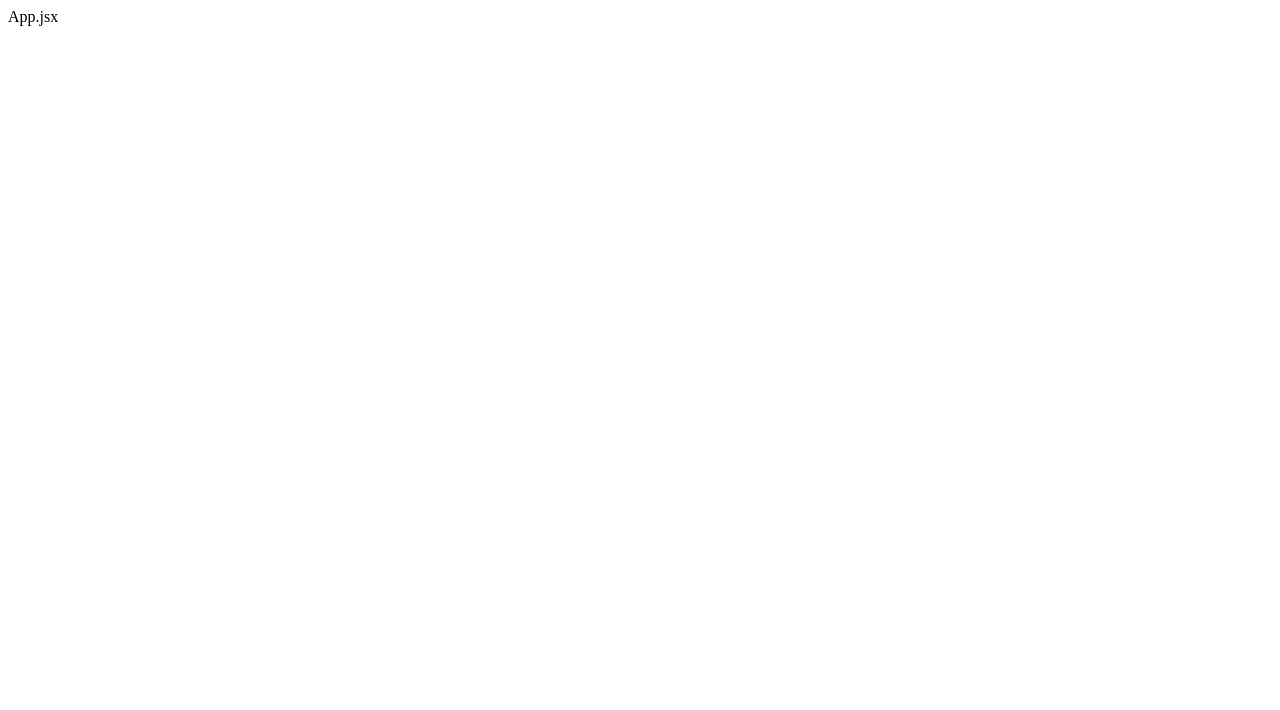
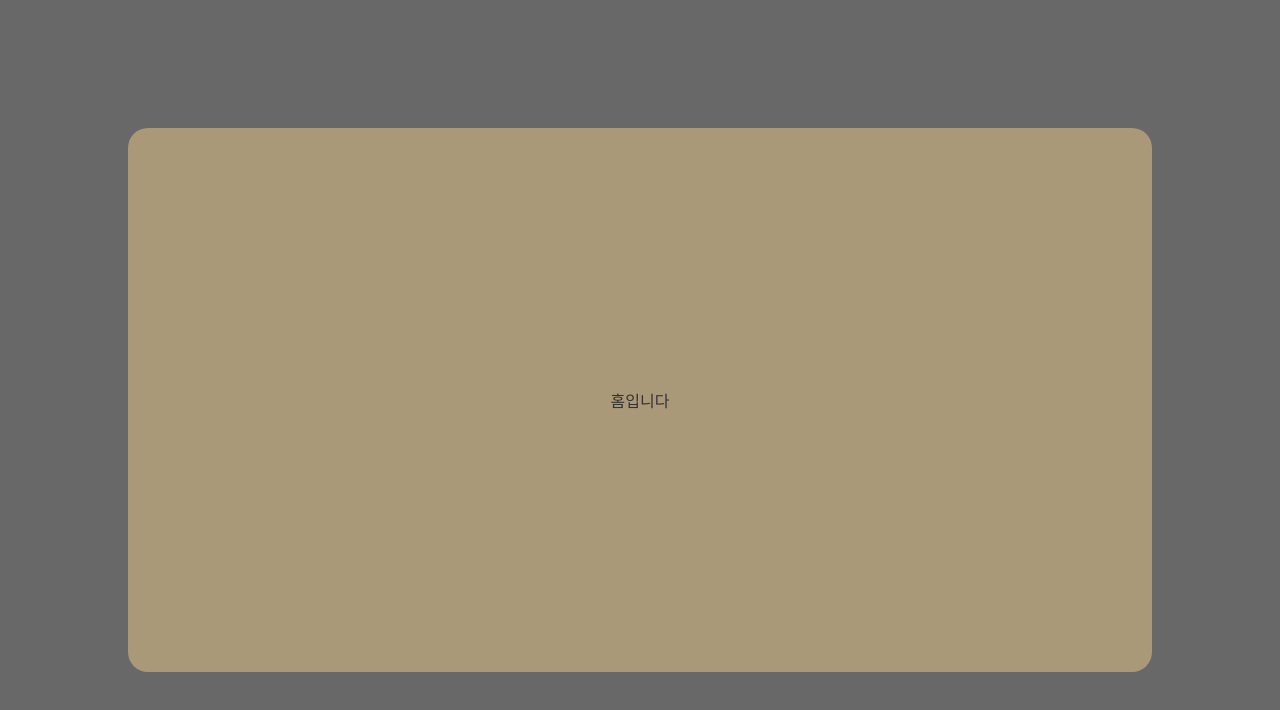
Before and after one commit to moyeothon/2024_MOYEOYHON_12team_FE, a React (Vite) app: page / in a window 1280 px wide. Before the commit this address had no page. Shown: the top 710 px of the page. Built offline with nearby package versions, Linux system fonts and the light colour scheme.

Commit message:
[chore] Home 배경 컴포넌트 구현 (사이즈 조정 필요)

```diff
--- a/index.html
+++ b/index.html
@@ -1,10 +1,10 @@
 <!doctype html>
-<html lang="en">
+<html lang="en" >
   <head>
     <meta charset="UTF-8" />
-    <!-- <link rel="icon" type="image/svg+xml" href="/vite.svg" /> -->
+    <link rel="icon" type="image/svg+xml" href="/vite.svg" />
     <meta name="viewport" content="width=device-width, initial-scale=1.0" />
-    <title>Vite + React</title>
+    <title>MOYEO</title>
   </head>
   <body>
     <div id="root"></div>
--- a/package.json
+++ b/package.json
@@ -12,7 +12,8 @@
   "dependencies": {
     "react": "^18.3.1",
     "react-dom": "^18.3.1",
-    "react-router-dom": "^6.27.0"
+    "react-router-dom": "^6.27.0",
+    "styled-components": "^6.1.13"
   },
   "devDependencies": {
     "@types/react": "^18.3.3",
--- a/src/App.css
+++ /dev/null
@@ -1,6 +0,0 @@
-#root {
-  max-width: 1280px;
-  margin: 0 auto;
-  padding: 2rem;
-  text-align: center;
-}
--- a/src/App.jsx
+++ b/src/App.jsx
@@ -1,13 +1,13 @@
 import { useState } from 'react'
 import { BrowserRouter as Router } from 'react-router-dom';
 import AppRouter from './router';
+import GlobalStyles from '@/styles/GlobalStyles'
 
 function App() {
-  const [count, setCount] = useState(0)
 
   return (
     <>
-      App.jsx
+    <GlobalStyles />
       <Router>
         <AppRouter />
       </Router>
--- a/src/pages/Home.jsx
+++ b/src/pages/Home.jsx
@@ -0,0 +1,18 @@
+import React from 'react';
+import * as H from '@/styles/HomeStyle';
+
+const Home = ({}) => {
+
+
+    return (
+        <>
+         <H.Home>
+            <H.Tab>
+              홈입니다
+            </H.Tab>
+         </H.Home>
+        </>
+    )
+}
+
+export default Home;
--- a/src/router.jsx
+++ b/src/router.jsx
@@ -1,12 +1,12 @@
 import React from 'react';
 import { Routes, Route } from 'react-router-dom';
-// import Home from './pages/Home';
+import Home from '@/pages/Home';
 
 
 const AppRouter = ({ }) => {
     return (
         <Routes>
-            {/* <Route path='/' element={<Home/>} /> */}
+            <Route path='/' element={<Home/>} />
         </Routes>
     )
 };
--- /dev/null
+++ b/src/styles/GlobalStyles.js
@@ -0,0 +1,27 @@
+import { createGlobalStyle } from 'styled-components';
+
+const GlobalStyles = createGlobalStyle`
+  * {
+    margin: 0;
+    padding: 0;
+    box-sizing: border-box;
+  }
+
+  html {
+    width: 100vw;
+    height: 100vh;
+  }
+
+  body {
+    font-family: 'Arial', sans-serif;
+    background-color: #686868;
+    color: #333;
+    width: 100vw;
+  }
+
+  a {
+    text-decoration: none;
+  }
+`;
+
+export default GlobalStyles;
--- /dev/null
+++ b/src/styles/HomeStyle.js
@@ -0,0 +1,23 @@
+import styled from 'styled-components';
+
+export const Home = styled.div`
+    display : flex;
+    justify-content: center;
+    align-items: center;
+
+    height: 100vh;
+    padding: 10%;
+
+    background-color : #686868;
+`
+
+export const Tab = styled.div`
+    display : flex;
+    width: 80vw;
+    height: 100%;
+    justify-content: center;
+    align-items: center;
+
+    border-radius: 20px;
+    background-color : #A99978;
+`
```
Also changed, not shown: src/styles/styles.js (deleted), 2 other files (tests, documents, lock files or other folders).
